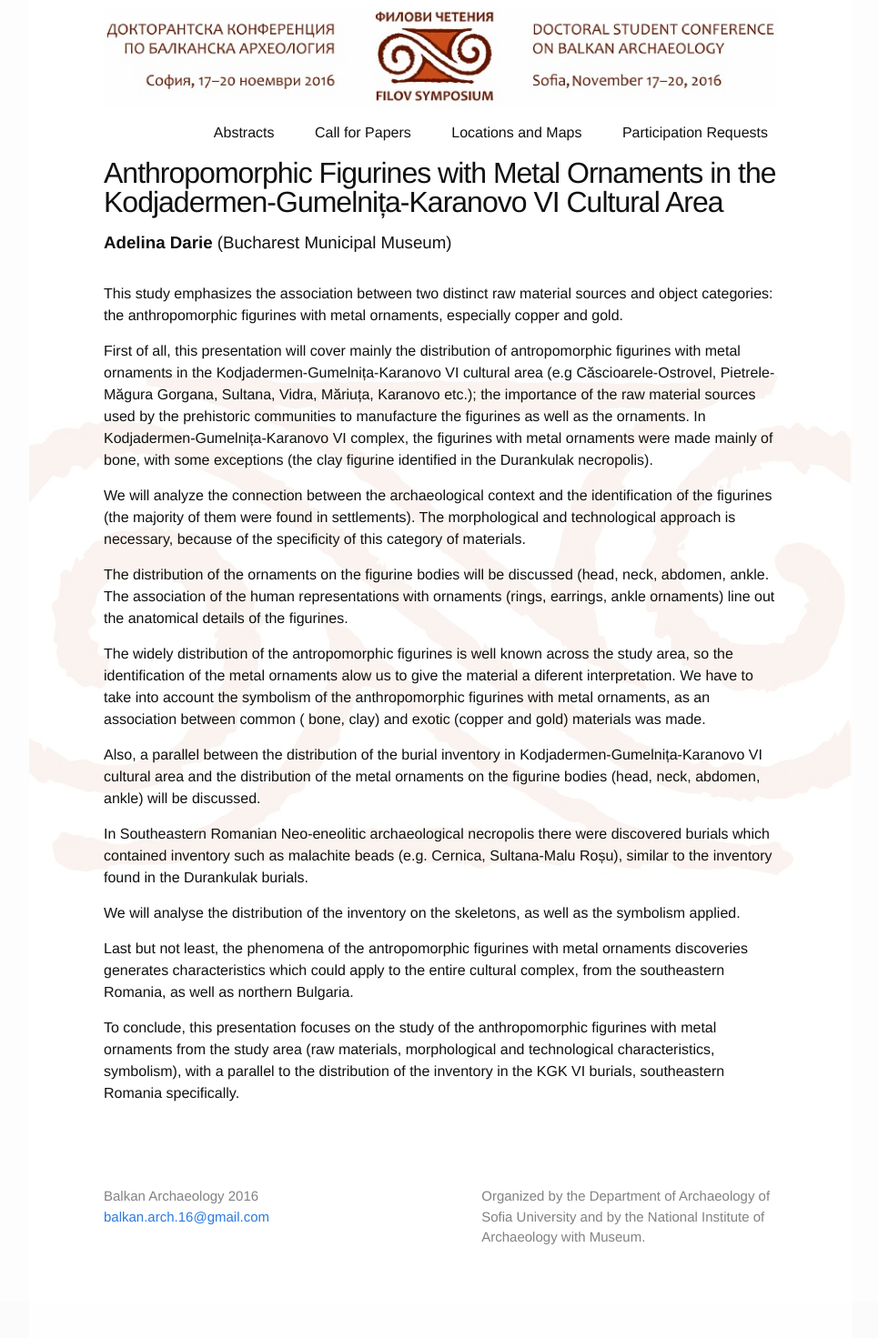
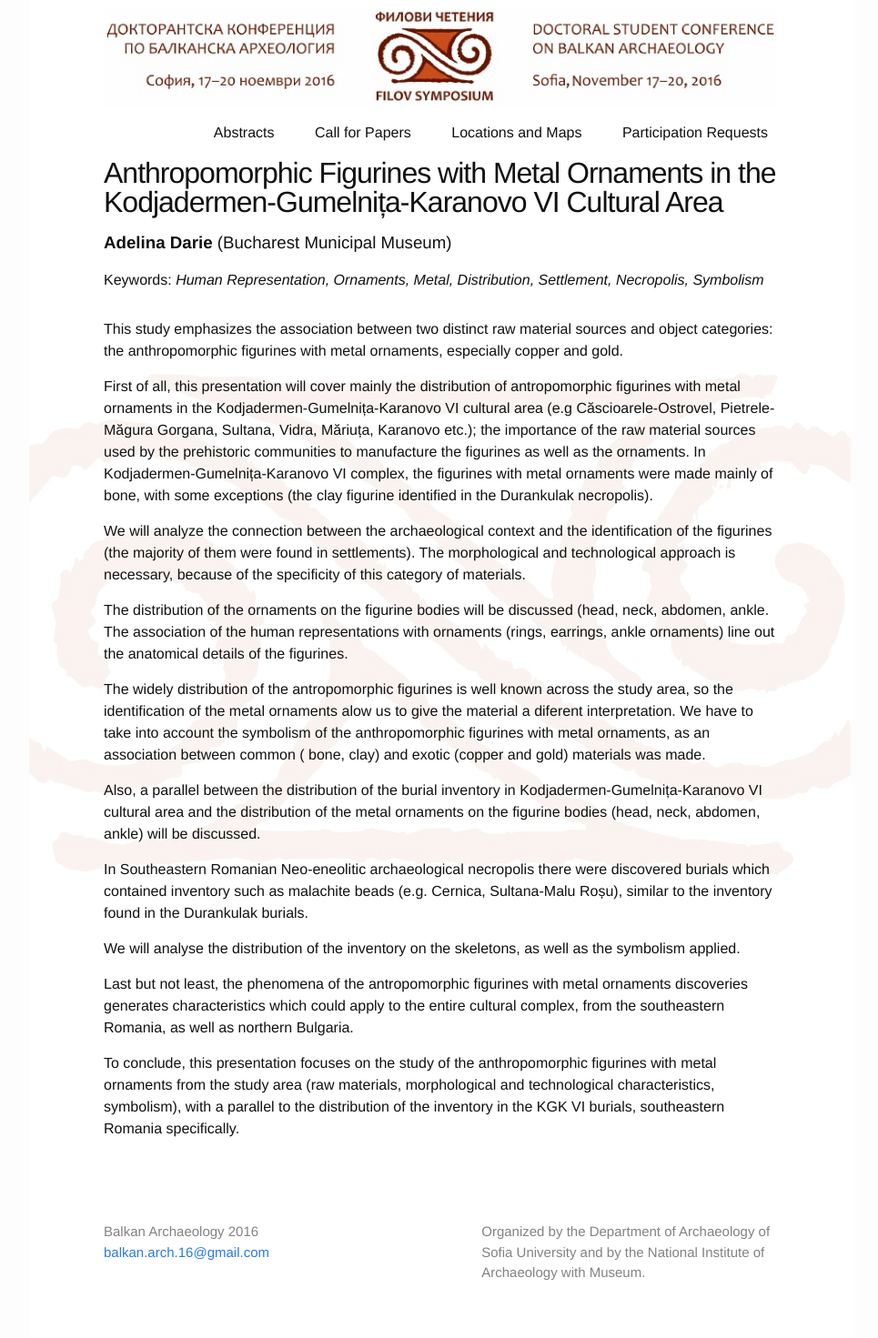
Before and after one commit to balkan-archaeology/balkan-archaeology.github.io, a Jekyll site: the page built from _abstracts/adelina-darie.md, in a window 1280 px wide. Shown: the whole page at 91% size, without its empty margins (156-1121 px from the left). Built offline with Jekyll 4.4.1, drawn with Linux system fonts in a browser that asks for light colours; before the commit the page ends 1432 px from its top, so only the background shows below that.

Commit message:
Add keywords to Adelina Daire's abstract.

```diff
--- a/_abstracts/adelina-darie.md
+++ b/_abstracts/adelina-darie.md
@@ -8,7 +8,8 @@ author: "Adelina Darie"
 
 institution: "Bucharest Municipal Museum"
 
-keywords: ""
+keywords: "Human Representation, Ornaments, Metal, Distribution,
+           Settlement, Necropolis, Symbolism"
 ---
 
 This study emphasizes the association between two distinct raw
```
